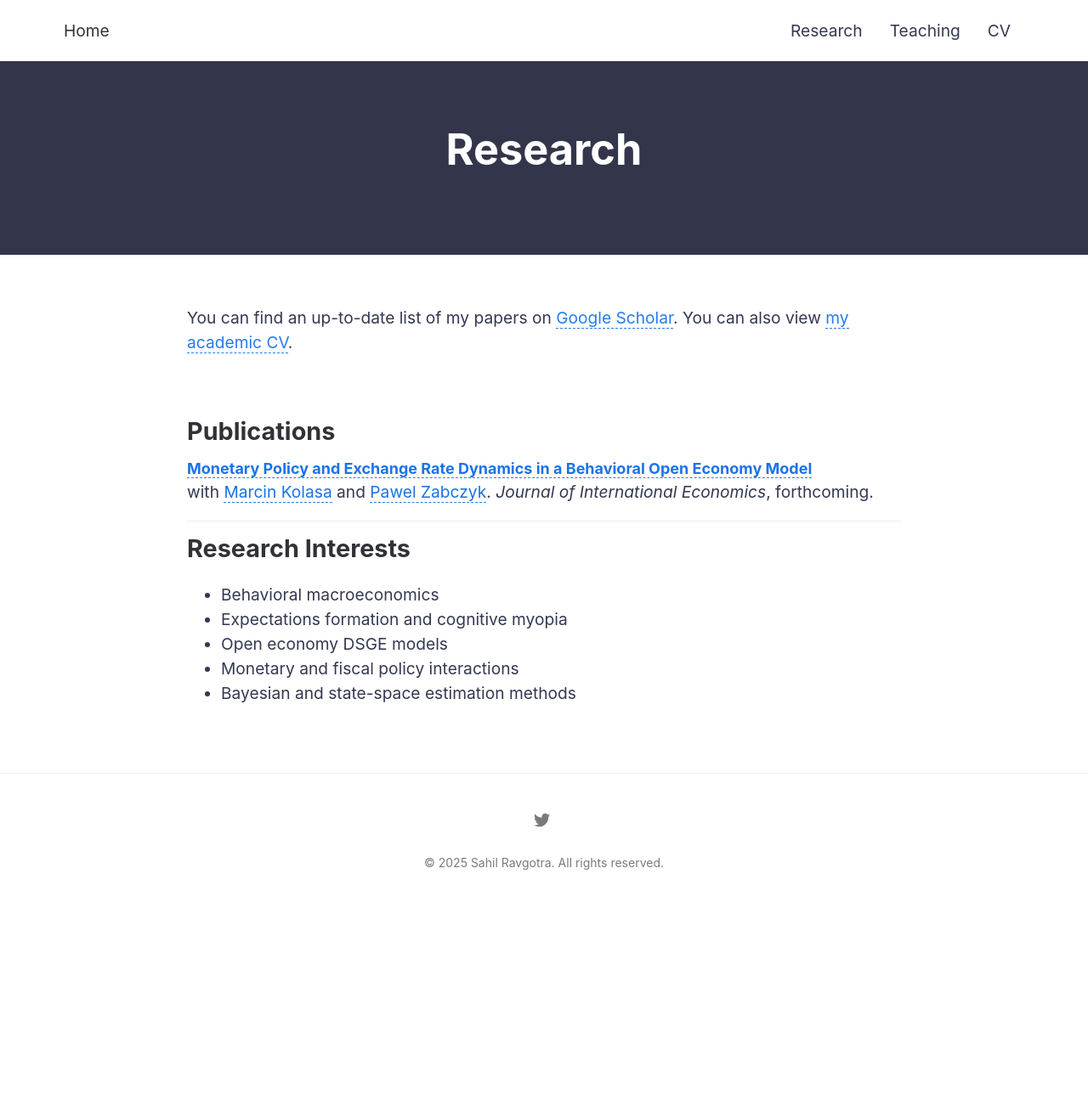
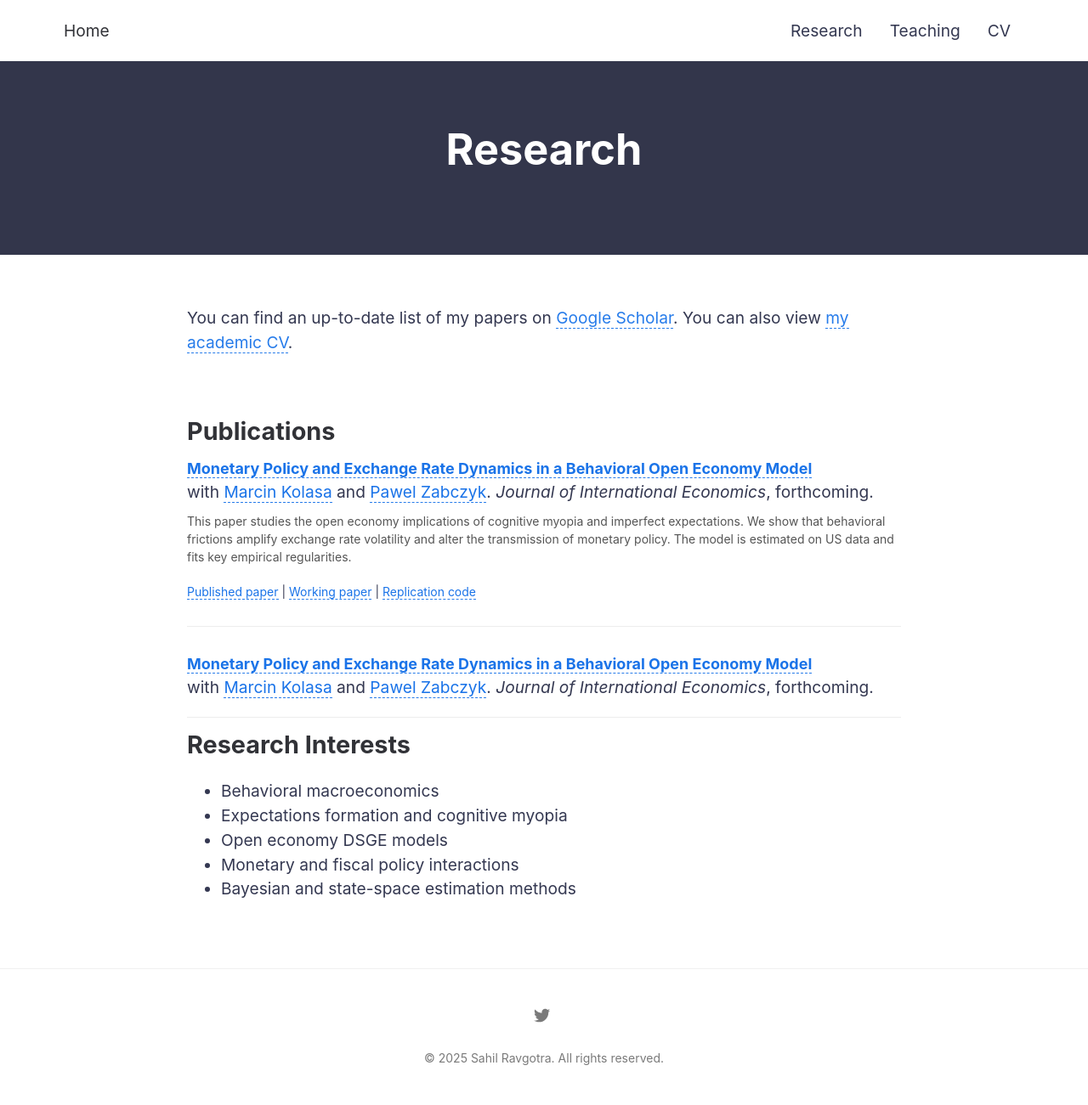
Before and after one commit to ravgotrasahil/ravgotrasahil-github.io, a Jekyll site: the page built from research.md, in a window 1280 px wide. Shown: the whole page at 85% size. Built offline with Jekyll 4.4.1, drawn with Linux system fonts in a browser that asks for light colours; before the commit the page ends 1071 px from its top, so only the background shows below that.

Commit message:
Update research.md

```diff
--- a/research.md
+++ b/research.md
@@ -12,6 +12,29 @@ You can also view
 <br>
 
 <h2>Publications</h2>
+
+<p>
+  <a href="https://www.sciencedirect.com/science/article/pii/S0022199625000431" target="_blank" style="font-size: 18px; font-weight: bold; color: #1a73e8; text-decoration: none;">
+    Monetary Policy and Exchange Rate Dynamics in a Behavioral Open Economy Model
+  </a><br>
+  with
+  <a href="https://www.sghedoni.org/marcin-kolasa" target="_blank" style="color: #1a73e8; text-decoration: none;">Marcin Kolasa</a> and
+  <a href="https://www.ecb.europa.eu/pub/research/authors/profiles/pawel-zabczyk.en.html" target="_blank" style="color: #1a73e8; text-decoration: none;">Pawel Zabczyk</a>.
+  <em>Journal of International Economics</em>, forthcoming.
+</p>
+
+<p style="font-size: 14px; color: #555; margin-top: -10px;">
+This paper studies the open economy implications of cognitive myopia and imperfect expectations. We show that behavioral frictions amplify exchange rate volatility and alter the transmission of monetary policy. The model is estimated on US data and fits key empirical regularities.
+</p>
+
+<p style="font-size: 14px;">
+  <a href="{{ site.baseurl }}/share/sahil_paper_jie.pdf" target="_blank" style="color: #1a73e8; text-decoration: none;">Published paper</a> |
+  <a href="{{ site.baseurl }}/share/sahil_wp.pdf" target="_blank" style="color: #1a73e8; text-decoration: none;">Working paper</a> |
+  <a href="{{ site.baseurl }}/share/replication_code.zip" target="_blank" style="color: #1a73e8; text-decoration: none;">Replication code</a>
+</p>
+
+<hr style="margin: 30px 0;">
+
 
 <p>
   <a href="https://www.sciencedirect.com/science/article/pii/S0022199625000431" target="_blank" style="font-size: 18px; font-weight: bold; color: #1a73e8;">
```
